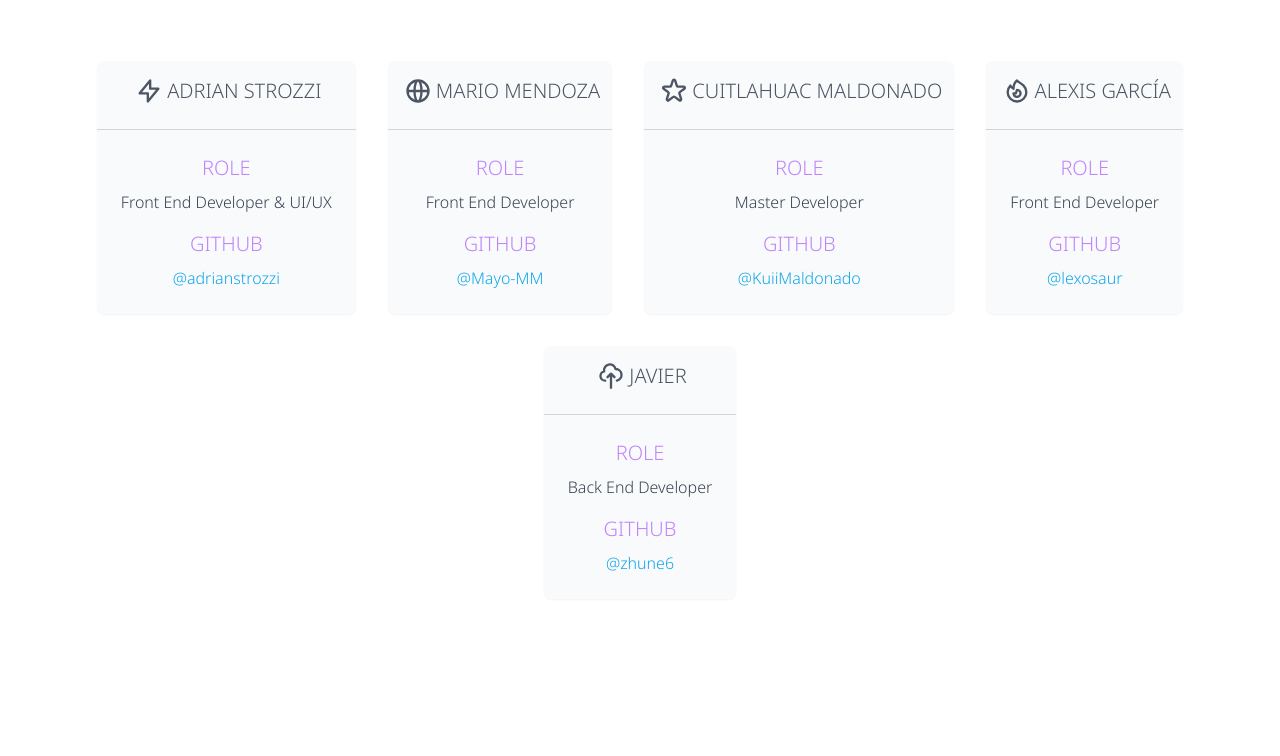
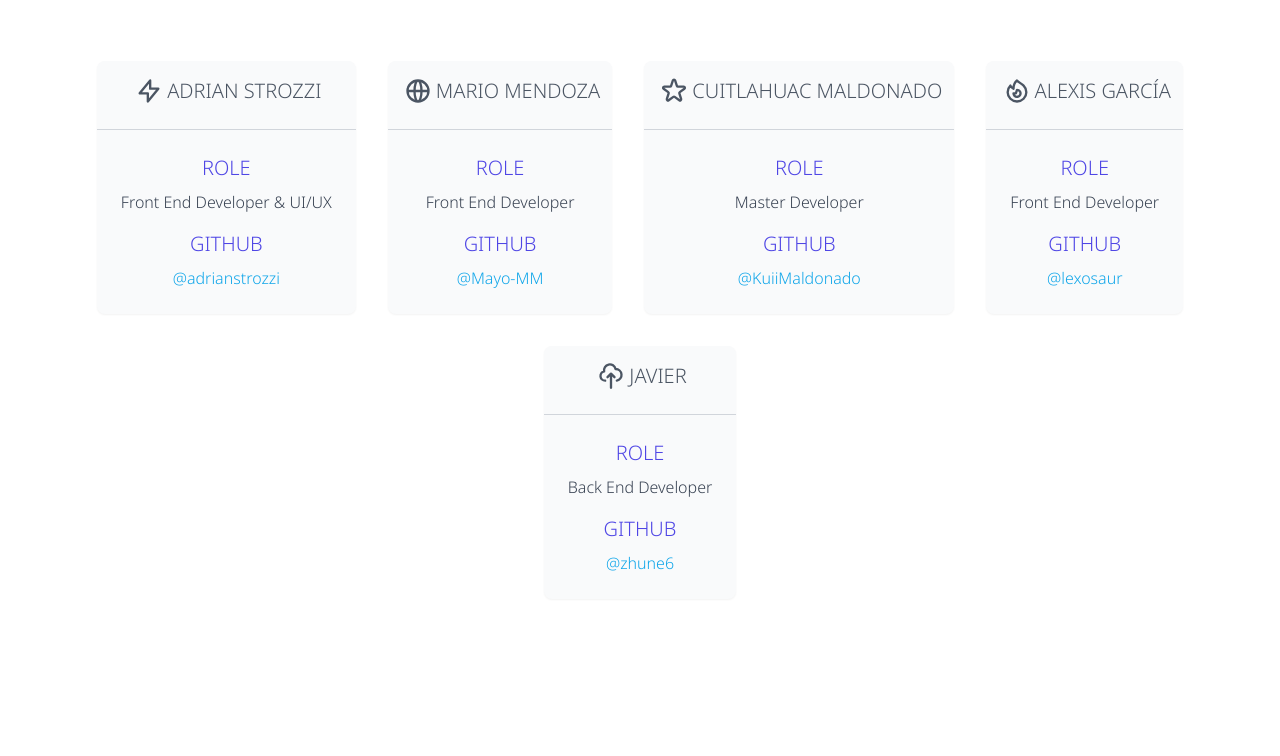
Before and after one commit to KuiiMaldonado/co2-calculator, a plain HTML site: page about.html in a window 1280 px wide. Shown: the part 223-979 px from the top of the page. Drawn offline with nearby package versions, Linux system fonts and the light colour scheme.

Commit message:
color scheme

```diff
--- a/about.html
+++ b/about.html
@@ -15,7 +15,7 @@
 <body>
   <header>
    <!-- Navbar -->
-   <nav class="p-5 navbar navbar-expand-lg shadow-md py-2 bg-emerald-700 relative items-center w-full justify-between md:flex md:items-center md:justify-between sm:flex sm: flex-row sm:items-center sm:justify-between">
+   <nav class="p-5 navbar navbar-expand-lg shadow-md py-2 bg-indigo-400 relative items-center w-full justify-between md:flex md:items-center md:justify-between sm:flex sm: flex-row sm:items-center sm:justify-between">
     <div class="px-6 w-full flex flex-wrap items-center justify-between">
       <div class="flex justify-between items-center">
 
@@ -34,7 +34,7 @@
       </div>
       <div class="navbar-collapse collapse grow items-center cursor-pointer" id="navbarSupportedContentY">
         <div>
-          <ul class="menu navbar-nav mr-auto lg:flex lg:flex-row md:flex md:flex-row md:items-center md:w-auto md:static absolute bg-emerald-700 left-0 md:w-500px md:py-0 py-4 md:pl-0 pl-7 sm:flex sm:items-center sm:flex-direction:row bg-emerald-700 sm:opacity-100 opacity-0 top-[-400px] transition-all ease-in duration-600">
+          <ul class="menu navbar-nav mr-auto lg:flex lg:flex-row md:flex md:flex-row md:items-center md:w-auto md:static absolute bg-indigo-400 left-0 md:w-500px md:py-0 py-4 md:pl-0 pl-7 sm:flex sm:items-center sm:flex-direction:row bg-indigo-400 sm:opacity-100 opacity-0 top-[-400px] transition-all ease-in duration-600">
             <svg xmlns="http://www.w3.org/2000/svg" class="text-white h-9 w-9" fill="none" viewBox="0 0 24 24"
                  stroke="currentColor" stroke-width="2">
               <path stroke-linecap="round" stroke-linejoin="round"
@@ -95,11 +95,11 @@
             <h4 class="text-gray-600 text-xl font-medium mb-2">ADRIAN STROZZI</h4>
           </div>
           <div class="p-6">
-            <h5 class="text-purple-400 text-xl font-medium mb-2">ROLE</h5>
+            <h5 class="text-indigo-600 text-xl font-medium mb-2">ROLE</h5>
             <p class="text-gray-700 text-base mb-4">
               Front End Developer & UI/UX
             </p>
-            <h5 class="text-purple-400 text-xl font-medium mb-2">GITHUB</h5>
+            <h5 class="text-indigo-600 text-xl font-medium mb-2">GITHUB</h5>
             <p><a class="text-sky-500" href="https://github.com/adrianstrozzi"
                 target="_blank">@adrianstrozzi</a></p>
           </div>
@@ -116,11 +116,11 @@
             <h4 class="text-gray-600 text-xl font-medium mb-2">MARIO MENDOZA</h4>
           </div>
           <div class="p-6">
-            <h5 class="text-purple-400 text-xl font-medium mb-2">ROLE</h5>
+            <h5 class="text-indigo-600 text-xl font-medium mb-2">ROLE</h5>
             <p class="text-gray-700 text-base mb-4">
               Front End Developer
             </p>
-            <h5 class="text-purple-400 text-xl font-medium mb-2">GITHUB</h5>
+            <h5 class="text-indigo-600 text-xl font-medium mb-2">GITHUB</h5>
             <p><a class="text-sky-500" href="https://github.com/Mayo-MM" target="_blank">@Mayo-MM</a>
             </p>
           </div>
@@ -138,11 +138,11 @@
             <h4 class="text-gray-600 text-xl font-medium mb-2">CUITLAHUAC MALDONADO</h4>
           </div>
           <div class="p-6">
-            <h5 class="text-purple-400 text-xl font-medium mb-2">ROLE</h5>
+            <h5 class="text-indigo-600 text-xl font-medium mb-2">ROLE</h5>
             <p class="text-gray-700 text-base mb-4">
               Master Developer
             </p>
-            <h5 class="text-purple-400 text-xl font-medium mb-2">GITHUB</h5>
+            <h5 class="text-indigo-600 text-xl font-medium mb-2">GITHUB</h5>
             <p><a class="text-sky-500" href="https://github.com/KuiiMaldonado"
                 target="_blank">@KuiiMaldonado</a></p>
           </div>
@@ -161,11 +161,11 @@
             <h4 class="text-gray-600 text-xl font-medium mb-2">ALEXIS GARCÍA</h4>
           </div>
           <div class="p-6">
-            <h5 class="text-purple-400 text-xl font-medium mb-2">ROLE</h5>
+            <h5 class="text-indigo-600 text-xl font-medium mb-2">ROLE</h5>
             <p class="text-gray-700 text-base mb-4">
               Front End Developer
             </p>
-            <h5 class="text-purple-400 text-xl font-medium mb-2">GITHUB</h5>
+            <h5 class="text-indigo-600 text-xl font-medium mb-2">GITHUB</h5>
             <p><a class="text-sky-500" href="https://github.com/lexosaur"
                 target="_blank">@lexosaur</a></p>
           </div>
@@ -182,11 +182,11 @@
             <h4 class="text-gray-600 text-xl font-medium mb-2">JAVIER</h4>
           </div>
           <div class="p-6">
-            <h5 class="text-purple-400 text-xl font-medium mb-2">ROLE</h5>
+            <h5 class="text-indigo-600 text-xl font-medium mb-2">ROLE</h5>
             <p class="text-gray-700 text-base mb-4">
               Back End Developer
             </p>
-            <h5 class="text-purple-400 text-xl font-medium mb-2">GITHUB</h5>
+            <h5 class="text-indigo-600 text-xl font-medium mb-2">GITHUB</h5>
             <p><a class="text-sky-500" href="https://github.com/zhune6" target="_blank">@zhune6</a>
             </p>
           </div>
```
